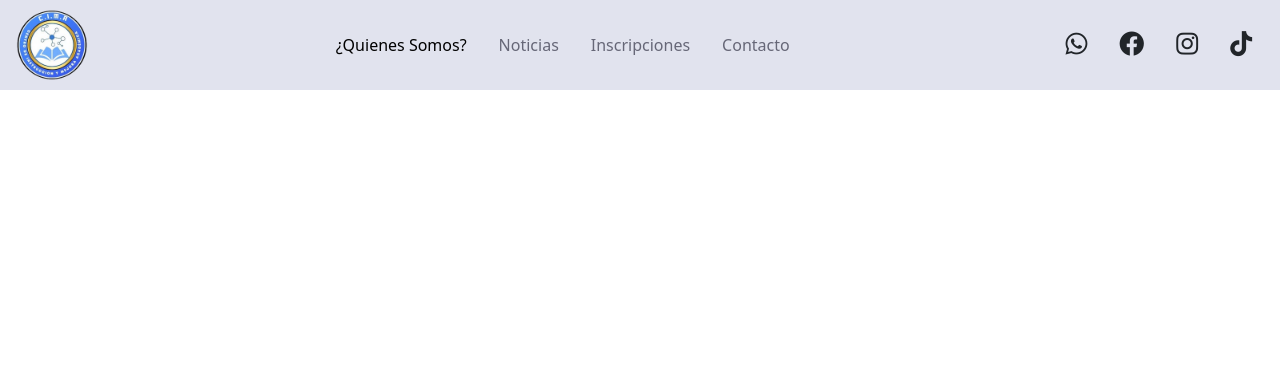
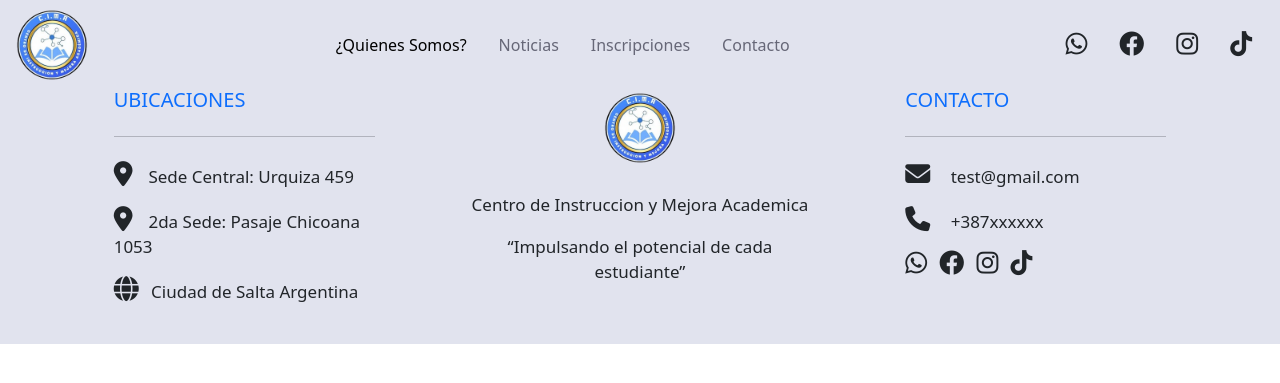
Before and after one commit to Mafer02150/ProyectoCIMAV1, a Django app: page / in a window 1280 px wide. Shown: the top 383 px of the page. Run offline with Django 5.2, Linux system fonts and the light colour scheme; some libraries are stand-ins or nearby versions.

Commit message:
Footer agregado

```diff
--- a/static/index.css
+++ b/static/index.css
@@ -1,3 +1,6 @@
+footer {
+    background-color: #e1e3ee;
+}
 .navbar {
     background-color: #e1e3ee;
     min-height: 80px; /* Cambiar height fijo por min-height */
@@ -75,3 +78,12 @@ a:hover {
 i {
     font-size: 25px;
 }
+
+a {
+    text-decoration: none;
+    font-size: 17px;
+}
+
+p {
+    font-size: 17px;
+}
--- a/templates/index.html
+++ b/templates/index.html
@@ -48,16 +48,16 @@
         <div class="text-center">
             <ul class="navbar-nav flex-row justify-content-center">
                 <li class="nav-item mx-2">
-                    <a class="text-dark nav-link" href="#"><i class="fab fa-whatsapp"></i></a>
+                    <a class="text-dark nav-link" href="#" target="_blank"><i class="fab fa-whatsapp"></i></a>
                 </li>
                 <li class="nav-item mx-2">
-                    <a class="text-dark nav-link" href="#"><i class="fab fa-facebook"></i></a>
+                    <a class="text-dark nav-link" href="https://www.facebook.com/profile.php?id=61573420596326" target="_blank"><i class="fab fa-facebook"></i></a>
                 </li>
                 <li class="nav-item mx-2">
-                    <a class="text-dark nav-link" href="#"><i class="fab fa-instagram"></i></a>
+                    <a class="text-dark nav-link" href="https://www.instagram.com/cima_salta/" target="_blank"><i class="fab fa-instagram"></i></a>
                 </li>
                 <li class="nav-item mx-2">
-                    <a class="text-dark nav-link" href="#"><i class="fab fa-tiktok"></i></a>
+                    <a class="text-dark nav-link" href="https://www.tiktok.com/@cima_salta" target="_blank"><i class="fab fa-tiktok"></i></a>
                 </li>
             </ul>
         </div>
@@ -72,6 +72,56 @@
   <div class="container mt-4">
     {% block content %}{% endblock %}
   </div>
+  <!-- Inicio de footer -->
+   <footer class="text-dark pt-5 pb-4">
+    <div class="container text-center text-md-start">
+        <div class="row text-center text-md-start">
+            <div class="col-md-3 col-lg-3 col-xl-3 mx-auto mt-3">
+                <h5 class="text-uppercase mb-4 font-weight-bold text-primary">Ubicaciones</h5>
+                <hr class="mb-4">
+                <p>
+                    <i class="fa-solid fa-location-dot me-3"></i><a href="https://maps.app.goo.gl/JuiXKAmiximmghmS6" class="text-dark" target="_blank">Sede Central: Urquiza 459</a>
+                </p>
+                <p>
+                    <i class="fa-solid fa-location-dot me-3"></i><a href="https://maps.app.goo.gl/4Tff9Y82hy3vmdFj7" class="text-dark" target="_blank">2da Sede: Pasaje Chicoana 1053</a>
+                </p>
+                <p>
+                    <i class="fa-solid fa-globe me-2"></i> Ciudad de Salta Argentina
+                </p>
+            </div>
+            <div class="col-md-4 col-lg-4 col-xl-4 mx-auto mt-3 text-center">
+                <img src="{% static 'images/LogoCima.png' %}" alt="Fundacion Cima" style="height: 80px; width: auto;">
+                <br><br>
+                <p> Centro de Instruccion y Mejora Academica</p>
+                <p>“Impulsando el potencial de cada estudiante”</p>
+            </div>
+            <div class="col-md-3 col-lg-3 col-xl-3 mx-auto mt-3">
+                <h5 class="text-uppercase mb-4 font-weight-bold text-primary">Contacto</h5>
+                <hr class="mb-4">
+                <p>
+                    <i class="fas fa-envelope me-3"></i> test@gmail.com
+                </p>
+                <p>
+                    <i class="fas fa-phone me-3"></i> +387xxxxxx
+                </p>
+                    <ul class="list-unstyled list-inline">
+                        <li class="list-inline-item">
+                            <a href="#" class="text-dark"><i class="fab fa-whatsapp"></i> </a>
+                        </li>
+                        <li class="list-inline-item">
+                            <a class="text-dark nav-link" href="https://www.facebook.com/profile.php?id=61573420596326" target="_blank"><i class="fab fa-facebook"></i></a>
+                        </li>
+                        <li class="list-inline-item">
+                            <a class="text-dark nav-link" href="https://www.instagram.com/cima_salta/" target="_blank"><i class="fab fa-instagram"></i></a>
+                        </li>
+                        <li class="list-inline-item">
+                            <a class="text-dark nav-link" href="https://www.tiktok.com/@cima_salta" target="_blank"><i class="fab fa-tiktok"></i></a>
+                        </li>
+                    </ul>
+            </div>
+        </div>
+    </div>
+   </footer>
 
   <!-- Scripts -->
   <script src="{% static 'js/bootstrap.bundle.min.js' %}"></script>
```
Lines whose indentation alone changed are shown as unchanged.
